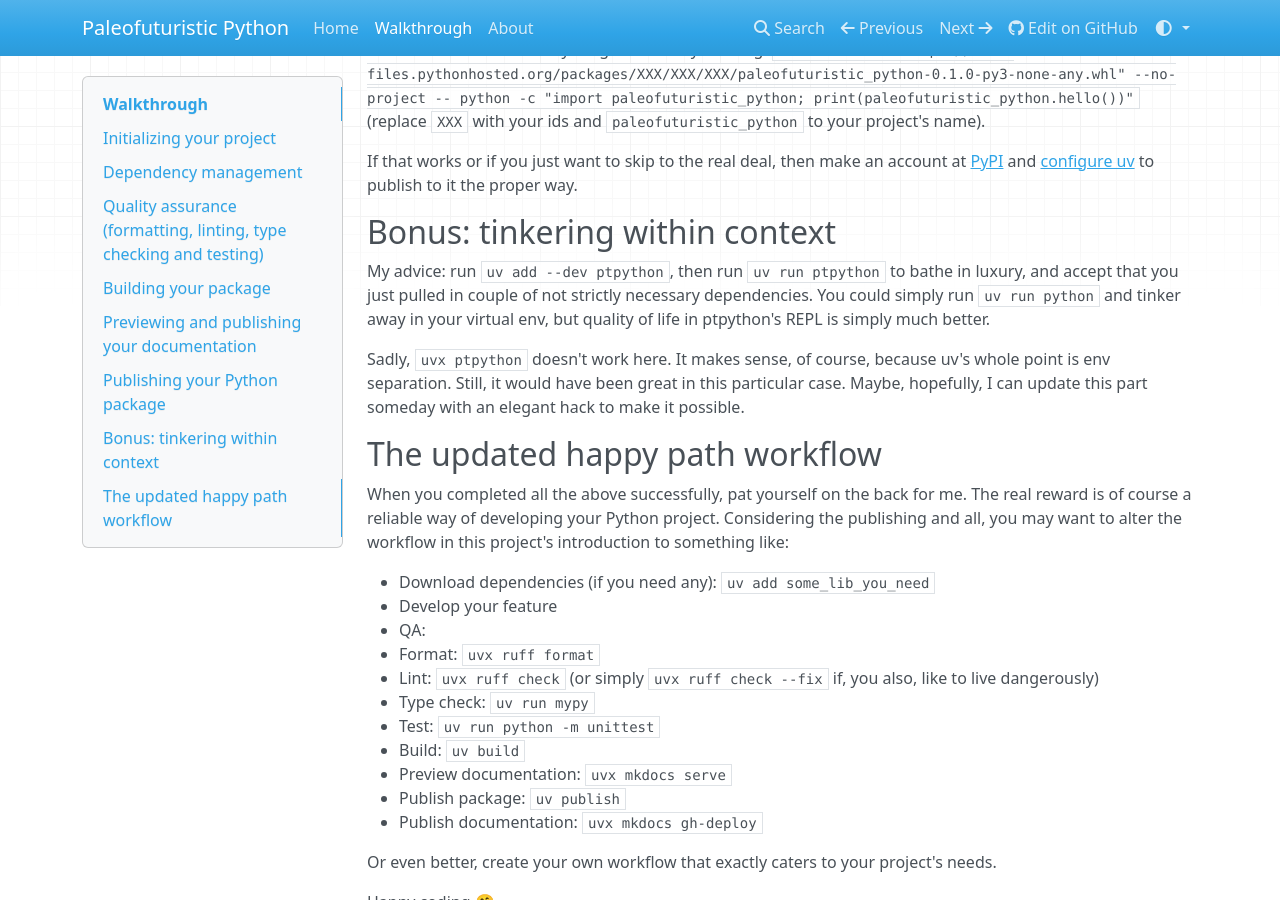
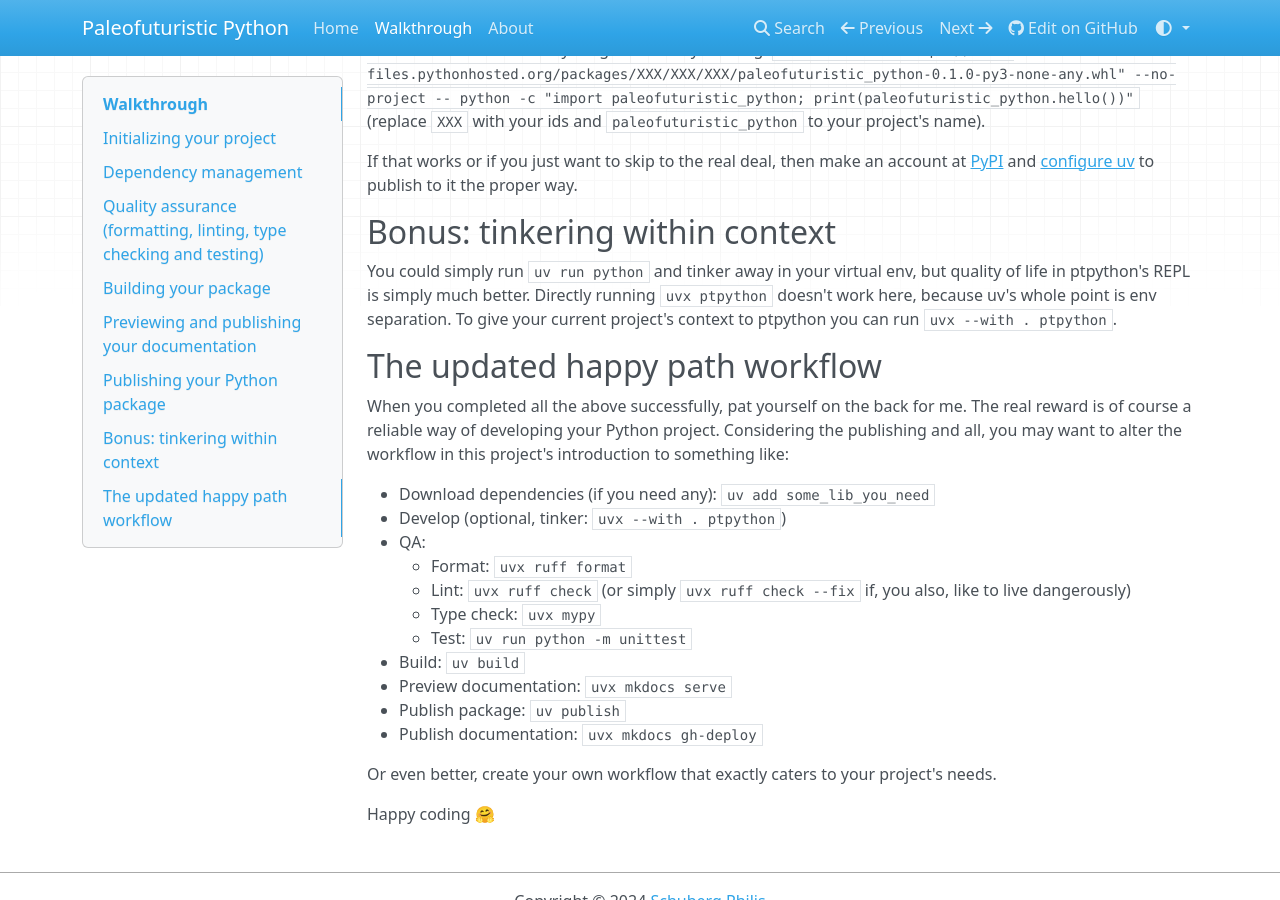
Before and after one commit to schubergphilis/paleofuturistic_python, an MkDocs documentation site: the page built from docs/walkthrough.md, in a window 1280 px wide and 900 px high, scrolled down 1880 px. Built offline with MkDocs 1.6.1, drawn with Linux system fonts in a browser that asks for light colours; nearby versions of some CDN libraries.

Commit message:
simplify tool usage

```diff
--- a/docs/walkthrough.md
+++ b/docs/walkthrough.md
@@ -40,7 +40,7 @@ All the other things you would want from (uv's) dependency management you can al
 ## Quality assurance (formatting, linting, type checking and testing)
 
 You can see the config for these steps in the `pyproject.toml`.
-Formatting (`uvx ruff format`), type checking (`uv run mypy`) and testing (`uv run python -m unittest`) should speak for themselves.
+Formatting (`uvx ruff format`), type checking (`uvx mypy`) and testing (`uv run python -m unittest`) should speak for themselves.
 The ruff formatter, mypy and Python's build-in testing library are ubiquitous and easy to use.
 
 You can get into the weeds very fast with linting (`uvx ruff check`) though.
@@ -91,13 +91,9 @@ then make an account at [PyPI](https://pypi.org/) and
 
 ## Bonus: tinkering within context
 
-My advice: run `uv add --dev ptpython`, then run `uv run ptpython` to bathe in luxury, and accept that you just pulled in couple of not strictly necessary dependencies.
 You could simply run `uv run python` and tinker away in your virtual env, but quality of life in ptpython's REPL is simply much better.
-
-Sadly, `uvx ptpython` doesn't work here.
-It makes sense, of course, because uv's whole point is env separation.
-Still, it would have been great in this particular case.
-Maybe, hopefully, I can update this part someday with an elegant hack to make it possible.
+Directly running `uvx ptpython` doesn't work here, because uv's whole point is env separation.
+To give your current project's context to ptpython you can run `uvx --with . ptpython`.
 
 ## The updated happy path workflow
 
@@ -106,12 +102,12 @@ The real reward is of course a reliable way of developing your Python project.
 Considering the publishing and all, you may want to alter the workflow in this project's introduction to something like:
 
 - Download dependencies (if you need any): `uv add some_lib_you_need`
-- Develop your feature
+- Develop (optional, tinker: `uvx --with . ptpython`)
 - QA:
-  - Format: `uvx ruff format`
-  - Lint: `uvx ruff check` (or simply `uvx ruff check --fix` if, you also, like to live dangerously)
-  - Type check: `uv run mypy`
-  - Test: `uv run python -m unittest`
+    - Format: `uvx ruff format`
+    - Lint: `uvx ruff check` (or simply `uvx ruff check --fix` if, you also, like to live dangerously)
+    - Type check: `uvx mypy`
+    - Test: `uv run python -m unittest`
 - Build: `uv build`
 - Preview documentation: `uvx mkdocs serve`
 - Publish package: `uv publish`
```
Also changed, not shown: README.md (+5 -5 lines), docs/index.md (+5 -5 lines), {{ cookiecutter.project_slug }}/README.md (+5 -5 lines), 1 other file.
